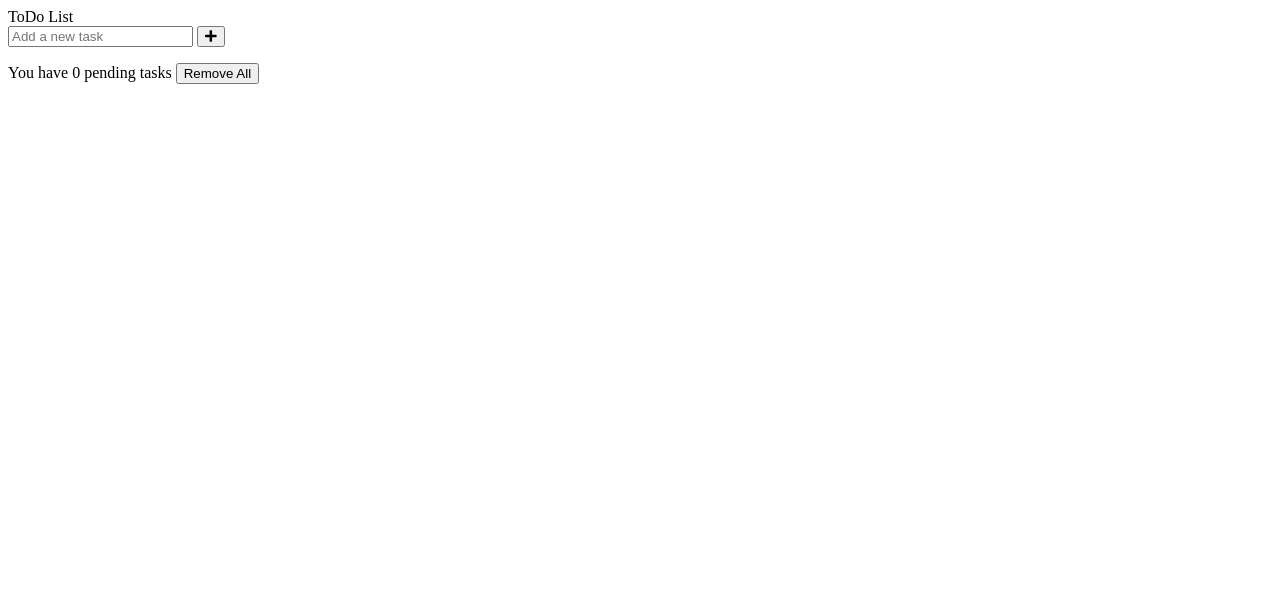
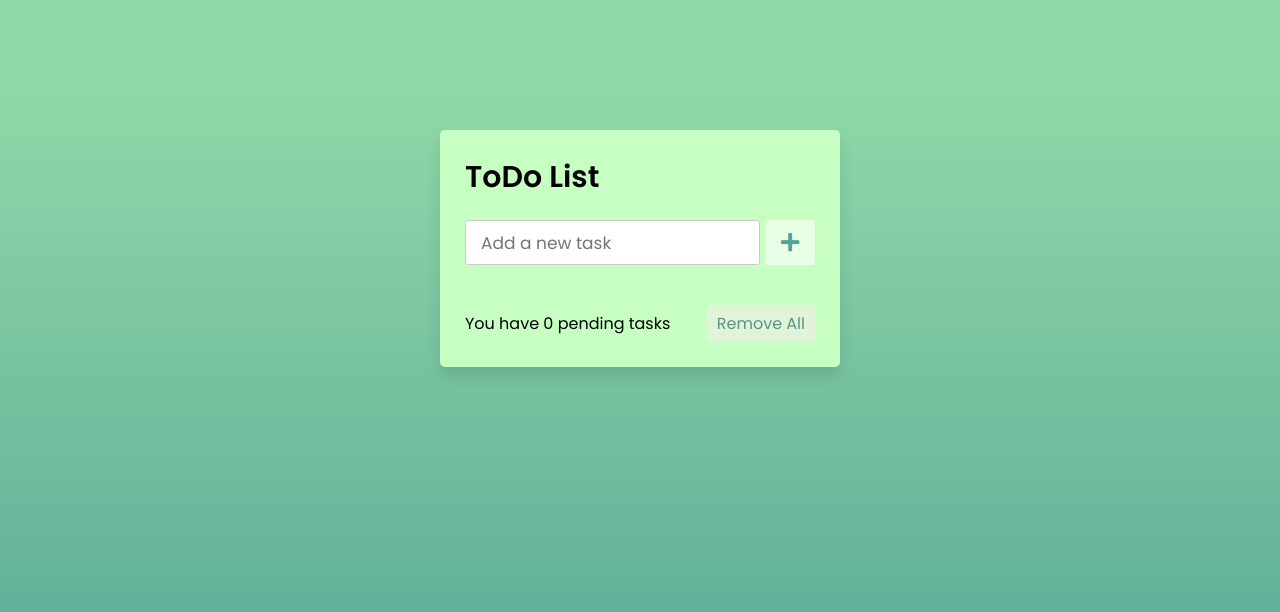
Before and after one commit to amala0506/todo-list, a plain HTML site: page index.html in a window 1280 px wide. Drawn offline with Linux system fonts and the light colour scheme.

Commit message:
Add files via upload

```diff
--- /dev/null
+++ b/css/styles.css
@@ -0,0 +1,132 @@
+@import url('https://fonts.googleapis.com/css2?family=Poppins:wght@200;300;400;500;600;700&display=swap');
+*{
+  margin: 0;
+  padding: 0;
+  box-sizing: border-box;
+  font-family: 'Poppins', sans-serif;
+}
+::selection{
+  color: #ffff;
+  background: #114e60;
+}
+body{
+  width: 100%;
+  height: 100vh;
+  /* overflow: hidden; */
+  padding: 10px;
+  background: linear-gradient(to bottom, #8fd9a8 10%, #5aa897 90%);
+}
+.wrapper{
+  background: #c6ffc1;
+  max-width: 400px;
+  width: 100%;
+  margin: 120px auto;
+  padding: 25px;
+  border-radius: 5px;
+  box-shadow: 0px 10px 15px rgba(0,0,0,0.1);
+}
+.wrapper header{
+  font-size: 30px;
+  font-weight: 600;
+}
+.wrapper .inputField{
+  color: #845460;
+  margin: 20px 0;
+  width: 100%;
+  display: flex;
+  height: 45px;
+}
+.inputField input{
+  width: 85%;
+  height: 100%;
+  outline: none;
+  border-radius: 3px;
+  border: 1px solid #ccc;
+  font-size: 17px;
+  padding-left: 15px;
+  transition: all 0.3s ease;
+}
+.inputField input:focus{
+  border-color: #8E49E8;
+}
+.inputField button{
+  width: 50px;
+  height: 100%;
+  border: none;
+  color: #046582;
+  margin-left: 5px;
+  font-size: 21px;
+  outline: none;
+  background: #fff;
+  cursor: pointer;
+  border-radius: 3px;
+  opacity: 0.6;
+  pointer-events: none;
+  transition: all 0.3s ease;
+}
+.inputField button:hover,
+.footer button:hover{
+  background: #114e60;
+  color: #f4eee8;
+}
+.inputField button.active{
+  opacity: 1;
+  pointer-events: auto;
+}
+.wrapper .todoList{
+  max-height: 250px;
+  overflow-y: auto;
+}
+.todoList li{
+  position: relative;
+  list-style: none;
+  height: 45px;
+  line-height: 45px;
+  margin-bottom: 8px;
+  background: #f2f2f2;
+  border-radius: 3px;
+  padding: 0 15px;
+  cursor: default;
+  overflow: hidden;
+}
+.todoList li .icon{
+  position: absolute;
+  right: -45px;
+  background: #e74c3c;
+  width: 45px;
+  text-align: center;
+  color: #f2edd7;
+  border-radius: 0 3px 3px 0;
+  cursor: pointer;
+  transition: all 0.2s ease;
+}
+.todoList li:hover .icon{
+  right: 0px;
+}
+.wrapper .footer{
+  display: flex;
+  width: 100%;
+  margin-top: 20px;
+  align-items: center;
+  justify-content: space-between;
+}
+.footer button{
+  padding: 6px 10px;
+  border-radius: 3px;
+  border: none;
+  outline: none;
+  color: #114e60;
+  font-weight: 400;
+  font-size: 16px;
+  margin-left: 5px;
+  background: #f4eee8;
+  cursor: pointer;
+  user-select: none;
+  opacity: 0.6;
+  pointer-events: none;
+  transition: all 0.3s ease;
+}
+.footer button.active{
+  opacity: 1;
+  pointer-events: auto;
+}
--- a/index.html
+++ b/index.html
@@ -4,7 +4,7 @@
     <meta charset="UTF-8">
     <meta name="viewport" content="width=device-width, initial-scale=1.0">
     <title>ToDo List</title>
-    <link rel="stylesheet" href="styles.css">
+    <link rel="stylesheet" href="css/styles.css">
     <link rel="stylesheet" href="https://cdnjs.cloudflare.com/ajax/libs/font-awesome/5.15.3/css/all.min.css"/>
 </head>
 <body>
```
